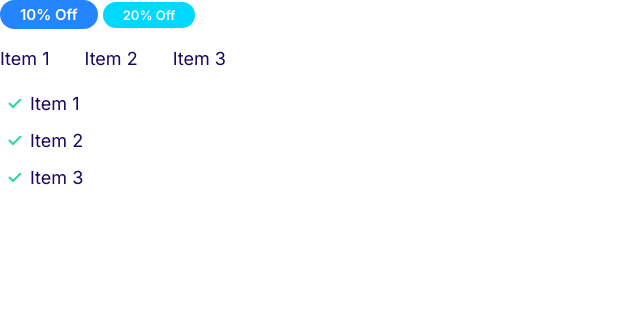
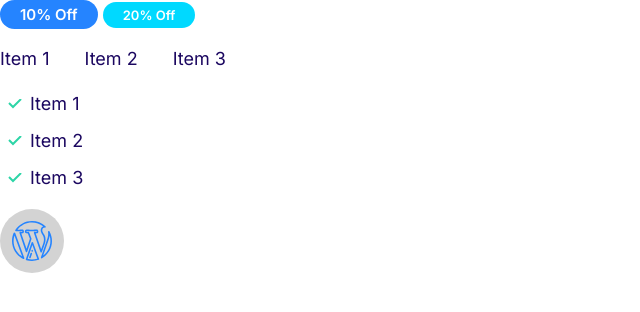
Before and after one commit to rua1hc/Html_Css_Moshify, a plain HTML site: page index.html in a window 1280 px wide. Shown: the whole page, without its empty margins (0-640 px from the left). Drawn offline with Linux system fonts and the light colour scheme.

Commit message:
v13 add icon comp

```diff
--- a/css/styles.css
+++ b/css/styles.css
@@ -133,3 +133,22 @@ a {
         padding-left: 0;
     }
 }
+
+/* Icons */
+.icon {
+    width: 40px;
+    height: 40px;
+}
+.icon--primary {
+    fill: var(--color-primary);
+}
+
+.icon-container {
+    background: lightgray;
+    width: 64px;
+    height: 64px;
+    border-radius: 100%;
+    display: inline-flex;
+    justify-content: center;
+    align-items: center;
+}
--- a/index.html
+++ b/index.html
@@ -31,5 +31,11 @@
             <li class="list__item">Item 2</li>
             <li class="list__item">Item 3</li>
         </ul>
+
+        <span class="icon-container">
+            <svg class="icon icon--primary">
+                <use xlink:href="/images/sprite.svg#wordpress"></use>
+            </svg>
+        </span>
     </body>
 </html>
```
Also changed, not shown: comps/icons.html (added, +5 -0 lines), images/sprite.svg (added).
